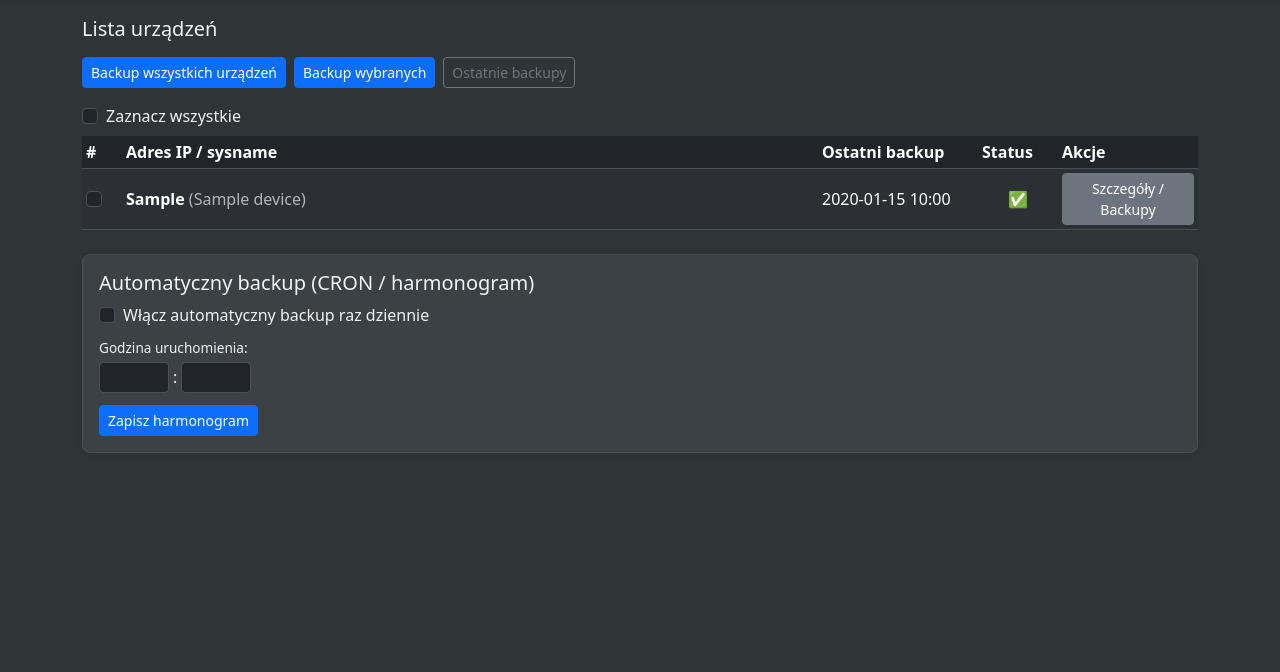
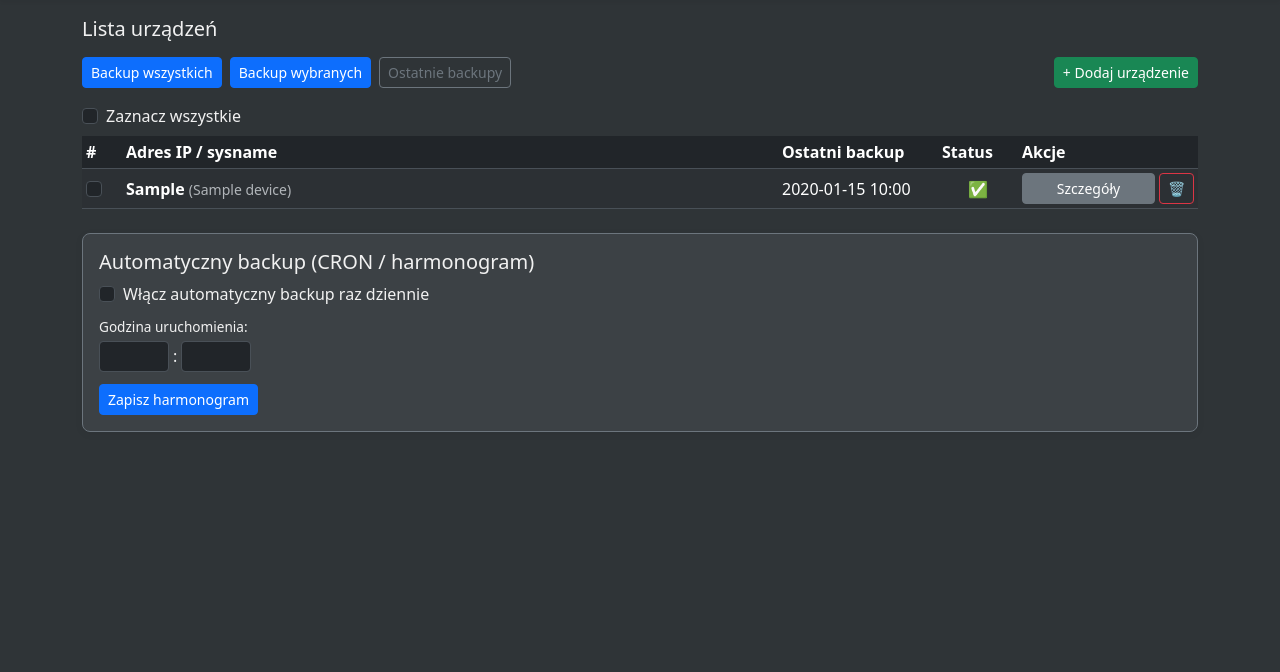
Before and after one commit to MarcinCichy/olt_bckp, a Flask app: template templates/index.html in a window 1280 px wide. Shown: the part 71-743 px from the top of the page. Run offline with Flask 3, Linux system fonts and the light colour scheme; tables that the repository leaves empty hold one stand-in row (values such as "Sample post"); the template is opened without the code that fills it: values that come from a table or form of the project are taken from there, most other values are stand-ins (such as "Sample title", 1, 10 or a date in 2020).

Commit message:
Implement manual device management (Add/Delete) in WebGUI
- Feature: Enabled manual addition of new device IPs to the database and their removal directly from the Web dashboard.
- Backend: Added `/device/add` and `/device/delete/<id>` endpoints in `webapp.py`.
- Frontend: Updated `index.html` with an "Add Device" button (using a modal) and delete buttons (trash icon) with JS confirmation.
- Goal: Allow ad-hoc backups for devices not listed in the initial `devices.txt` seed file.

```diff
--- a/templates/index.html
+++ b/templates/index.html
@@ -10,11 +10,11 @@
 {% block content %}
 <h2 class="h5 mb-3">Lista urządzeń</h2>
 
-{% if devices %}
+<div class="button-bar d-flex justify-content-between align-items-start">
 
-<div class="button-bar">
+    <div class="d-flex gap-2 flex-wrap">
         <form method="post" action="{{ url_for('backup_all') }}" class="inline">
-        <button type="submit" class="btn btn-primary btn-sm">Backup wszystkich urządzeń</button>
+            <button type="submit" class="btn btn-primary btn-sm">Backup wszystkich</button>
         </form>
 
         <button type="submit" class="btn btn-primary btn-sm" form="backup-selected-form">
@@ -32,6 +32,14 @@
         {% endif %}
     </div>
 
+    <div>
+        <button type="button" class="btn btn-success btn-sm" data-bs-toggle="modal" data-bs-target="#addDeviceModal">
+            + Dodaj urządzenie
+        </button>
+    </div>
+</div>
+
+{% if devices %}
 <form method="post" action="{{ url_for('backup_selected') }}" id="backup-selected-form">
     <div class="mb-2">
         <div class="form-check">
@@ -47,7 +55,7 @@
             <th>Adres IP / sysname</th>
             <th style="width: 160px;">Ostatni backup</th>
             <th style="width: 80px;">Status</th>
-            <th style="width: 140px;">Akcje</th>
+            <th style="width: 180px;">Akcje</th>
         </tr>
         </thead>
         <tbody>
@@ -59,7 +67,7 @@
             <td>
                 <span class="fw-semibold">{{ d.ip }}</span>
                 {% if d.sysname %}
-                    <span class="text-muted">({{ d.sysname }})</span>
+                    <span class="text-muted small">({{ d.sysname }})</span>
                 {% endif %}
             </td>
             <td>
@@ -79,10 +87,17 @@
                 {% endif %}
             </td>
             <td>
-                <a class="btn btn-sm btn-secondary w-100"
+                <div class="d-flex gap-1">
+                    <a class="btn btn-sm btn-secondary flex-grow-1"
                        href="{{ url_for('device_details', dev_id=d.id) }}">
-                   Szczegóły / Backupy
+                       Szczegóły
                     </a>
+
+                    <button type="button" class="btn btn-sm btn-outline-danger"
+                            onclick="if(confirm('Czy na pewno usunąć urządzenie {{ d.ip }} z listy? Historia backupów pozostanie.')) { document.getElementById('del-dev-{{ d.id }}').submit(); }">
+                        🗑️
+                    </button>
+                </div>
             </td>
         </tr>
         {% endfor %}
@@ -90,11 +105,39 @@
     </table>
 </form>
 
+{% for d in devices %}
+<form id="del-dev-{{ d.id }}" action="{{ url_for('delete_device', dev_id=d.id) }}" method="POST" style="display:none;"></form>
+{% endfor %}
+
 {% else %}
-<p>Brak urządzeń w bazie. Użyj komendy <code>flask import-devices</code>.</p>
+<p class="mt-3">Brak urządzeń w bazie. Kliknij "Dodaj urządzenie" lub użyj importu.</p>
 {% endif %}
 
-<div class="card mt-4">
+<div class="modal fade" id="addDeviceModal" tabindex="-1" aria-hidden="true">
+    <div class="modal-dialog">
+        <div class="modal-content" style="background-color: var(--card-bg); color: var(--text-color);">
+            <div class="modal-header">
+                <h5 class="modal-title">Dodaj nowe urządzenie</h5>
+                <button type="button" class="btn-close" data-bs-dismiss="modal" aria-label="Close"></button>
+            </div>
+            <form action="{{ url_for('add_device') }}" method="POST">
+                <div class="modal-body">
+                    <div class="mb-3">
+                        <label for="ipInput" class="form-label">Adres IP</label>
+                        <input type="text" class="form-control" id="ipInput" name="ip" placeholder="np. 192.168.1.10" required>
+                        <div class="form-text">Urządzenie zostanie dodane do bazy i uwzględnione w backupach.</div>
+                    </div>
+                </div>
+                <div class="modal-footer">
+                    <button type="button" class="btn btn-secondary" data-bs-dismiss="modal">Anuluj</button>
+                    <button type="submit" class="btn btn-success">Zapisz</button>
+                </div>
+            </form>
+        </div>
+    </div>
+</div>
+
+<div class="card mt-4 border-secondary">
     <div class="card-body">
         <h2 class="h5 card-title">Automatyczny backup (CRON / harmonogram)</h2>
         <form method="post" action="{{ url_for('update_schedule') }}">
--- a/webapp.py
+++ b/webapp.py
@@ -74,14 +74,14 @@ def update_schema():
         with app.app_context():
             if 'sqlite' in config.SQLALCHEMY_DATABASE_URI:
                 with db.engine.connect() as conn:
-                    # 1. Próba dodania is_admin (stare)
+                    # 1. Próba dodania is_admin
                     try:
                         conn.execute(text("ALTER TABLE users ADD COLUMN is_admin BOOLEAN DEFAULT 0"))
                         print("Dodano kolumnę 'is_admin'.")
                     except Exception:
                         pass
 
-                        # 2. Próba dodania trigger_type (NOWE)
+                        # 2. Próba dodania trigger_type
                     try:
                         conn.execute(
                             text("ALTER TABLE backup_logs ADD COLUMN trigger_type VARCHAR(20) DEFAULT 'manual'"))
@@ -131,7 +131,7 @@ def import_devices():
         print("Plik devices.txt nie istnieje.")
 
 
-# === WIDOKI ===
+# === WIDOKI GŁÓWNE ===
 
 @app.route("/")
 @login_required
@@ -193,6 +193,48 @@ def backup_cancel():
     backup_service.request_cancel()
     flash("Wysłano żądanie anulowania.")
     return redirect(url_for("index"))
+
+
+# === ZARZĄDZANIE URZĄDZENIAMI (NOWE) ===
+
+@app.route("/device/add", methods=["POST"])
+@login_required
+def add_device():
+    ip = request.form.get("ip", "").strip()
+    if not ip:
+        flash("Adres IP nie może być pusty.", "warning")
+        return redirect(url_for('index'))
+
+    if Device.query.filter_by(ip=ip).first():
+        flash(f"Urządzenie {ip} już istnieje w bazie.", "warning")
+        return redirect(url_for('index'))
+
+    try:
+        new_dev = Device(ip=ip, enabled=True)
+        db.session.add(new_dev)
+        db.session.commit()
+        flash(f"Dodano urządzenie: {ip}", "success")
+    except Exception as e:
+        db.session.rollback()
+        flash(f"Błąd bazy danych: {e}", "danger")
+
+    return redirect(url_for('index'))
+
+
+@app.route("/device/delete/<int:dev_id>", methods=["POST"])
+@login_required
+def delete_device(dev_id):
+    dev = Device.query.get_or_404(dev_id)
+    ip = dev.ip
+    try:
+        db.session.delete(dev)
+        db.session.commit()
+        flash(f"Usunięto urządzenie: {ip}", "success")
+    except Exception as e:
+        db.session.rollback()
+        flash(f"Błąd usuwania: {e}", "danger")
+
+    return redirect(url_for('index'))
 
 
 # === WIDOKI SZCZEGÓŁOWE ===
```
Lines whose indentation alone changed are shown as unchanged.
